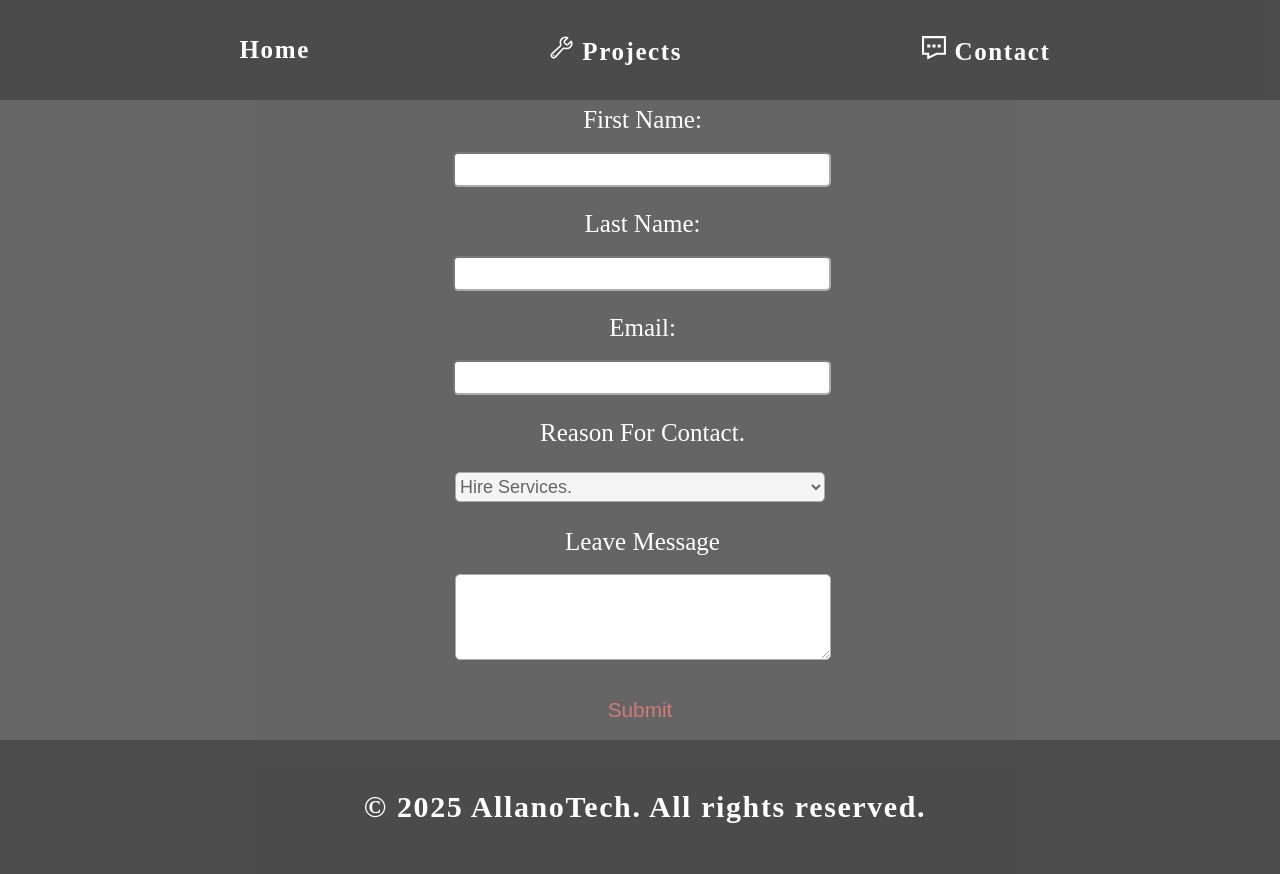
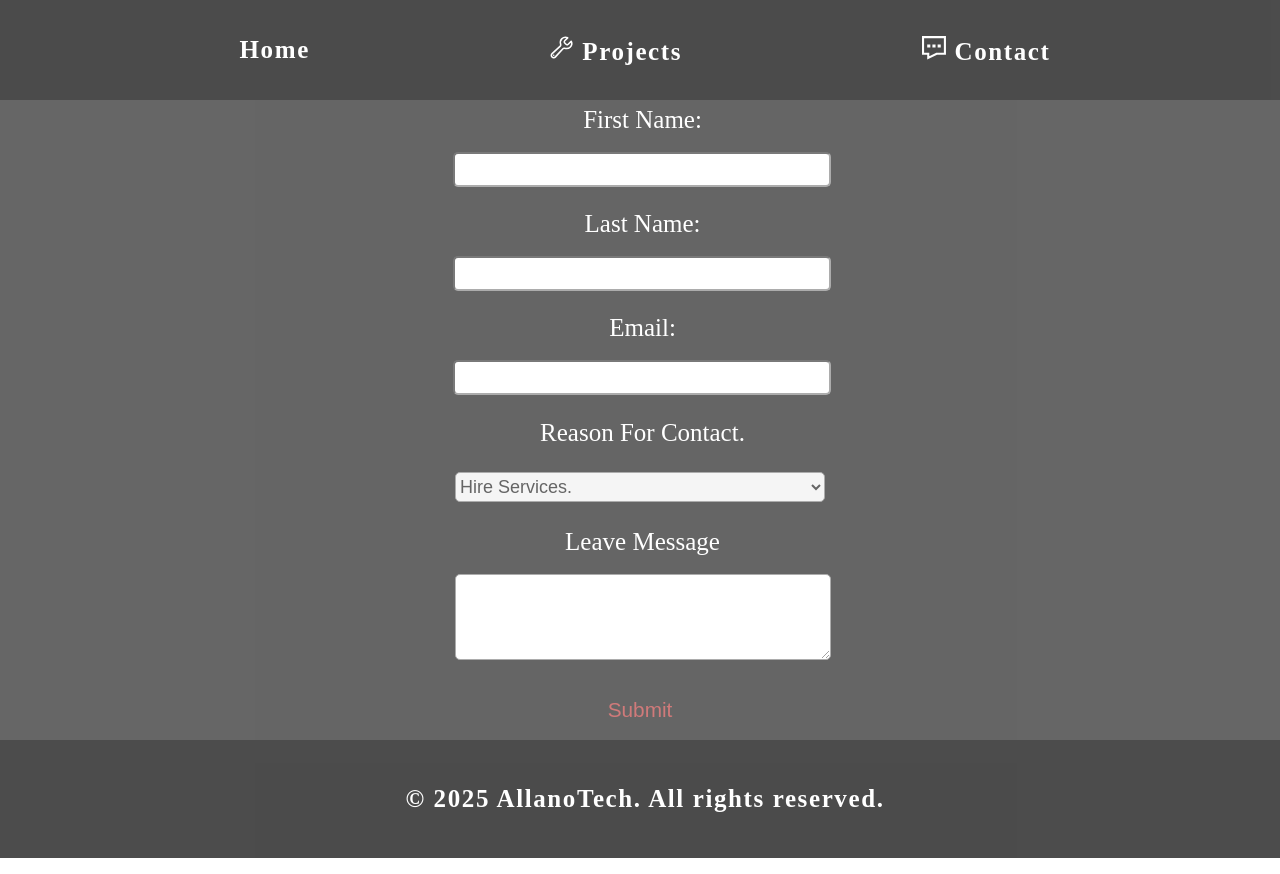
Before and after one commit to Allano256/my_webiste, a React (Vite) app: page /contact in a window 1280 px wide. Built offline with nearby package versions, Linux system fonts and the light colour scheme.

Commit message:
Changed font of footer

```diff
--- a/src/Components/Footer.module.css
+++ b/src/Components/Footer.module.css
@@ -3,6 +3,10 @@
   background-color: black;
   opacity: 0.7;
   padding: 20px;
+  font-size: 15px;
+}
+
+.footer h3 {
   font-size: 15px;
 }
 
@@ -12,6 +16,10 @@
     font-size: 20px;
     width: 100%;
   }
+
+  .footer h3 {
+    font-size: 20px;
+  }
 }
 
 @media screen and (min-width: 1024px) {
@@ -20,4 +28,8 @@
     font-size: 25px;
     width: 100%;
   }
+
+  .footer h3 {
+    font-size: 25px;
+  }
 }
```
